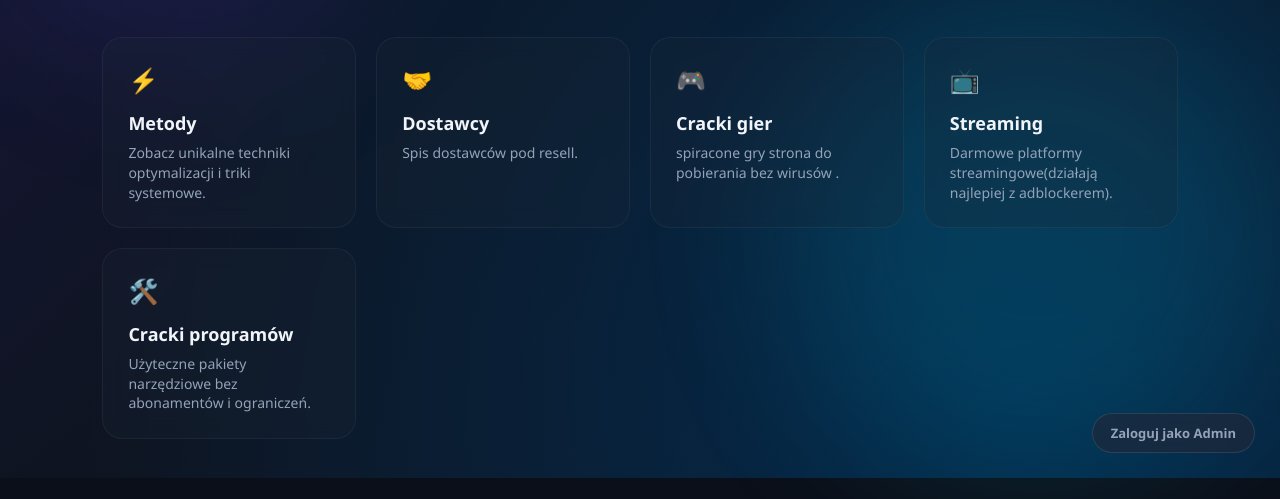
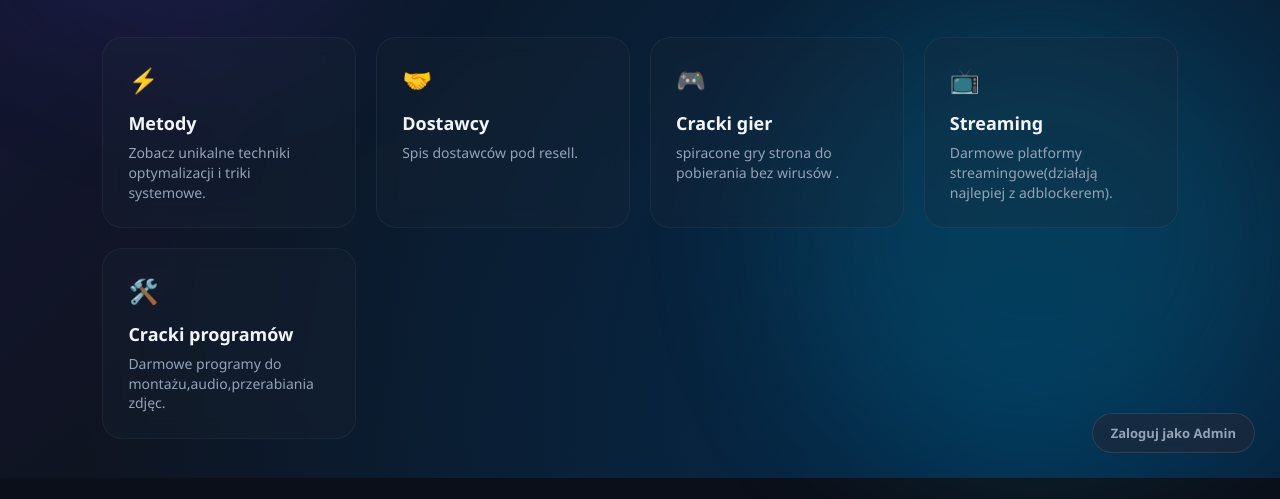
Before and after one commit to wojcikantoni45-lang/bambry, a plain HTML site: page index.html in a window 1280 px wide. Shown: the part 322-821 px from the top of the page. Drawn offline with Linux system fonts and the light colour scheme.

Commit message:
Update index.html

```diff
--- a/index.html
+++ b/index.html
@@ -226,7 +226,7 @@
             <div class="card" onclick="switchPage('programow')">
                 <div class="card-icon">🛠️</div>
                 <h3>Cracki programów</h3>
-                <p>Użyteczne pakiety narzędziowe bez abonamentów i ograniczeń.</p>
+                <p>Darmowe programy do montażu,audio,przerabiania zdjęc.</p>
             </div>
         </div>
     </main>
```
